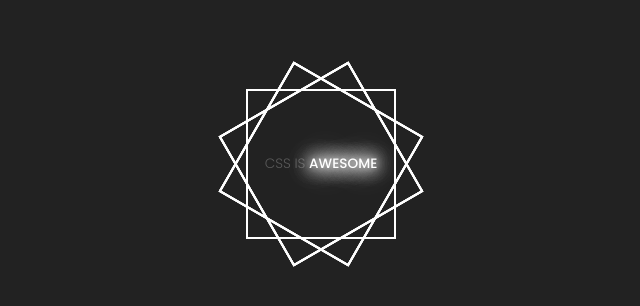
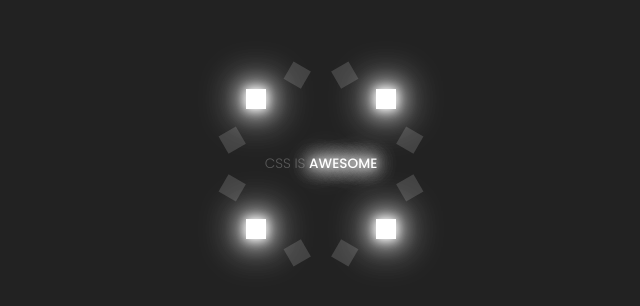
Before and after one commit to CJR85/css-loader-animation, a plain HTML site: page index.html in a window 1280 px wide. Shown: the part 236-542 px from the top of the page, without its empty margins (319-959 px from the left). Drawn offline with Linux system fonts and the light colour scheme.

Commit message:
Style span pseudo class

```diff
--- a/style.css
+++ b/style.css
@@ -46,6 +46,22 @@ h3 b {
   left: 0;
   width: 100%;
   height: 100%;
-  border: 2px solid #fff;
+  // border: 2px solid #fff;
   transform: rotate(calc(30deg * var(--i)));
 }
+
+.loader span::before {
+  content: '';
+  position: absolute;
+  top: 0;
+  left: 0;
+  width: 20px;
+  height: 20px;
+  background: rgba(255, 255, 255, 0.15);
+}
+
+.loader span:nth-child(3n + 3)::before {
+  background: #fff;
+  box-shadow: 0 0 10px #fff, 0 0 20px #fff, 0 0 30px #fff, 0 0 40px #fff,
+    0 0 50px #fff;
+}
```
